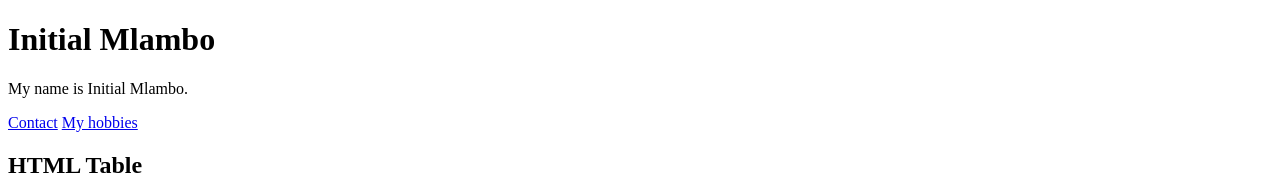
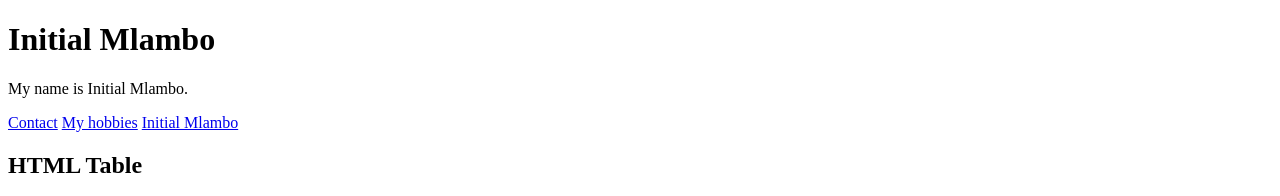
Before and after one commit to ININASHE/Inin-, a plain HTML site: page index.html in a window 1280 px wide. Shown: the top 196 px of the page. Drawn offline with Linux system fonts and the light colour scheme.

Commit message:
Update inex.html

```diff
--- a/index.html
+++ b/index.html
@@ -5,6 +5,7 @@
     <p>My name is Initial Mlambo.</p>
     <a href="contact.html">Contact</a>
     <a href="index2.html">My hobbies</a>
+    <a href="index3.html">Initial Mlambo</a>
 
 <style>
 table {
```
